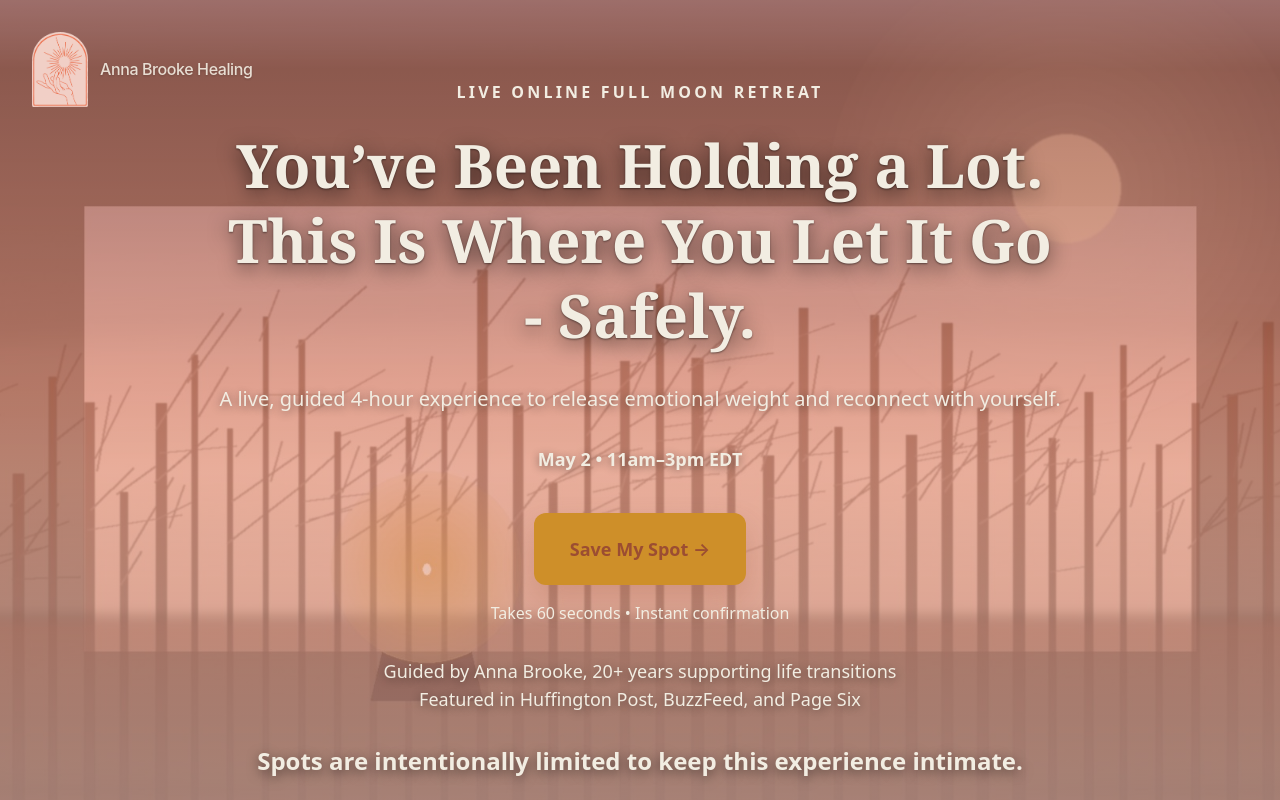
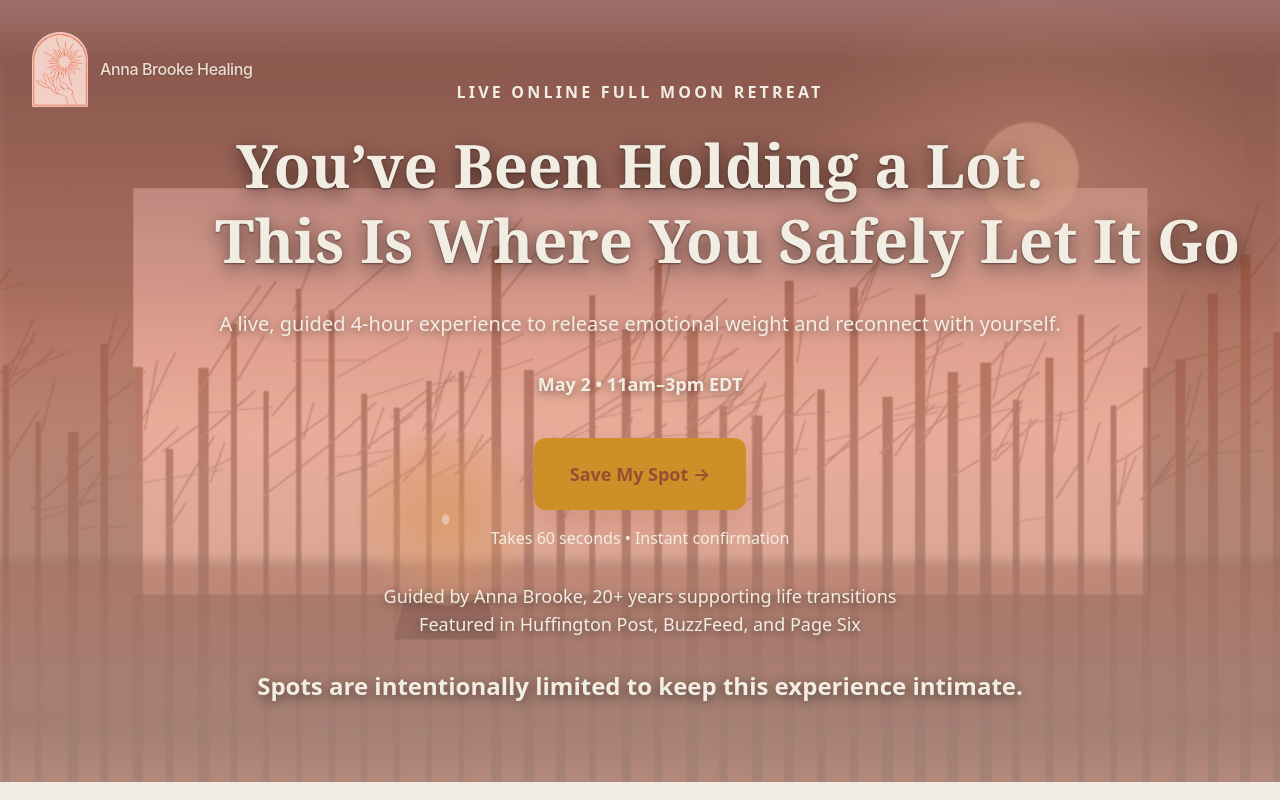
Before and after one commit to CarySears/Full-Moon-Retreat, a Next.js app: page / in a window 1280 px wide. Shown: the top 800 px of the page. Built offline with nearby package versions, Linux system fonts and the light colour scheme.

Commit message:
Update hero line to safely phrasing on one line
Co-authored-by: CarySears <CarySears@users.noreply.github.com>

```diff
--- a/components/full-moon-retreat/HeroSection.tsx
+++ b/components/full-moon-retreat/HeroSection.tsx
@@ -36,7 +36,7 @@ export function HeroSection() {
           </p>
           <h1 className="font-serif text-4xl font-semibold leading-tight text-[#F2EDE2] [text-shadow:0_5px_20px_rgba(0,0,0,0.58),0_1px_2px_rgba(0,0,0,0.45)] md:text-6xl">
             <span className="block">You’ve Been Holding a Lot.</span>
-            <span className="block">This Is Where You Let It Go - Safely.</span>
+            <span className="block whitespace-nowrap">This Is Where You Safely Let It Go</span>
           </h1>
           <p className="mt-8 text-lg font-medium text-[#F2EDE2] [text-shadow:0_2px_10px_rgba(0,0,0,0.45)] md:text-xl">
             A live, guided 4-hour experience to release emotional weight and reconnect with yourself.
```
